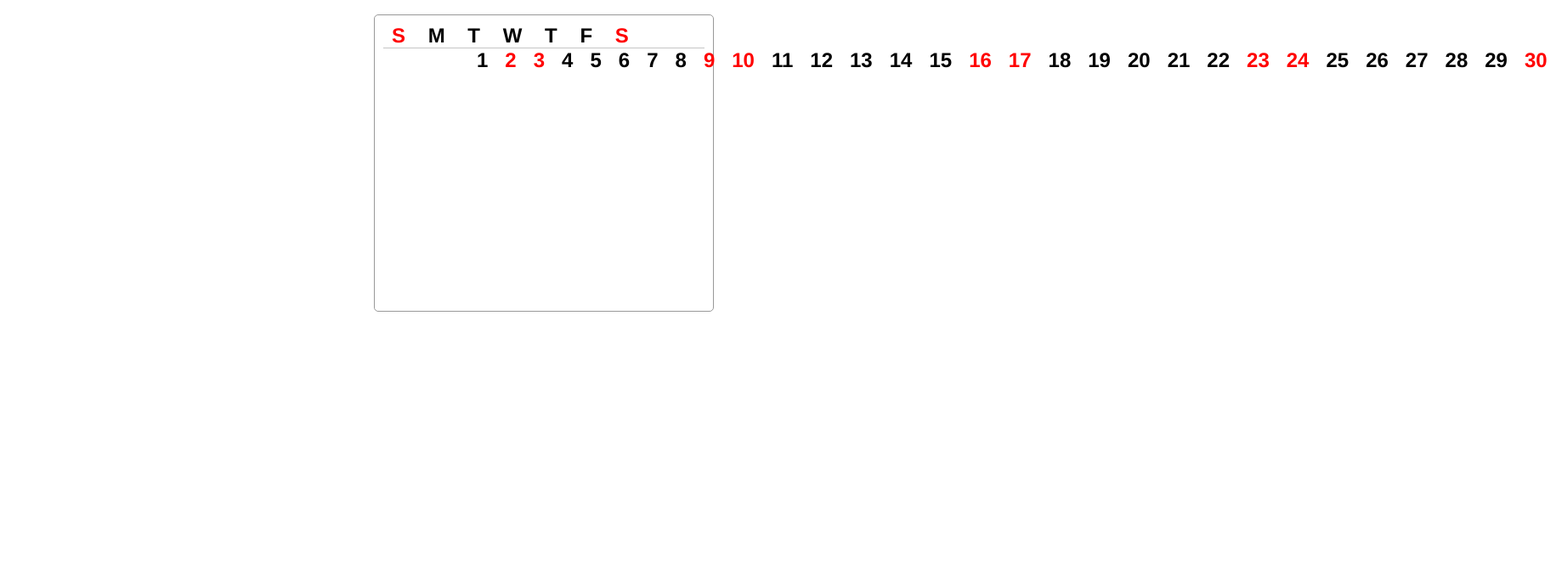
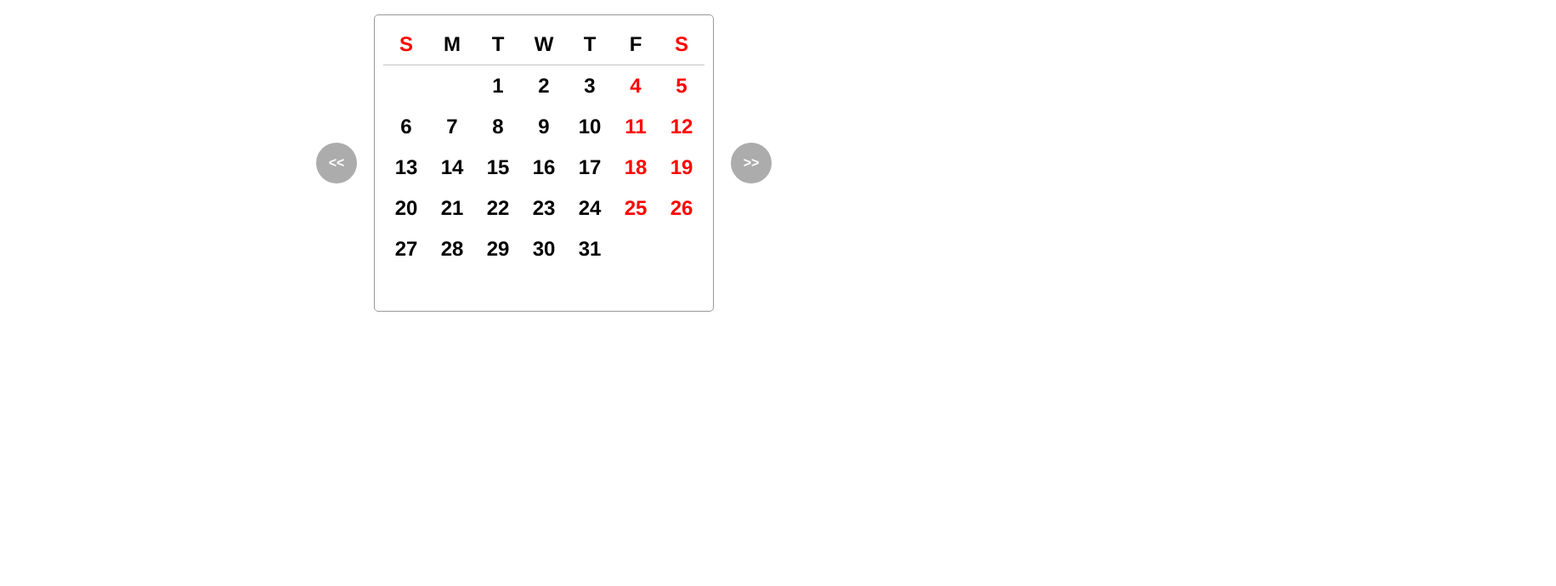
Before and after one commit to joeldarling/jdarling-cala-cal-challenge, a plain HTML site: page index.html in a window 1280 px wide. Shown: the part 110-800 px from the top of the page at 85% size, 1831 px wide, since content can reach past the window. Drawn offline with Linux system fonts and the light colour scheme.

Commit message:
start to modularize, allow changing of months

```diff
--- a/css/styles.css
+++ b/css/styles.css
@@ -1,3 +1,4 @@
+/* HTML styles */
 body {
   font-family: 'Helvetica';
   font-size: 1.5em;
@@ -14,6 +15,7 @@ hr {
   box-sizing: border-box;
 }
 
+/* Main layout styles */
 #main {
   display: flex;
   flex-direction: column;
@@ -24,16 +26,17 @@ hr {
   font-weight: 200;
 }
 
-.calendar-container {
-  display: flex;
-}
-
 #calendar {
   border: solid 1px #999;
   border-radius: 5px;
   width: 400px;
   height: 350px;
   padding: 10px;
+}
+
+/* Component styles */
+.row {
+  display: flex;
 }
 
 .grid-row {
@@ -50,3 +53,28 @@ hr {
 .weekend {
   color: red;
 }
+
+.button {
+  display: flex;
+  cursor: pointer;
+  flex-direction: column;
+  justify-content: center;
+  align-items: center;
+  align-self: center;
+  width: 48px;
+  height: 48px;
+  outline: none;
+  border: none;
+  background-color: #acacac;
+  color: white;
+  border-radius: 50%;
+  font-size: 1.0rem;
+  font-weight: 800;
+  margin: 0 20px;
+
+  transition: all 0.2s;
+}
+
+.button:hover {
+  background-color: #c4c4c4;
+}
--- a/index.html
+++ b/index.html
@@ -10,9 +10,10 @@
 <body>
   <div id="main">
       <h1 id="month-title"></h1>
+      <div class="row">
+        <button class="button" id="backButton"><<</button>
         <div id="calendar">
-
-        <div class="row">
+          <div class="grid-row">
             <span class="calendar-square weekend">S</span>
             <span class="calendar-square">M</span>
             <span class="calendar-square">T</span>
@@ -22,8 +23,9 @@
             <span class="calendar-square weekend">S</span>
           </div>
           <hr/>
-        <div id="days" class="row">
+          <div id="days" class="grid-row"></div>
         </div>
+        <button class="button" id="nextButton">>></button>
       </div>
   </div>
 
--- a/js/calendar.js
+++ b/js/calendar.js
@@ -9,14 +9,14 @@
     }
 
     getDay(day = 0) {
-      return new Date(this.getYear(), this.startDate.getMonth(), day).getDay();
+      return new Date(this.startDate.getFullYear(), this.startDate.getMonth(), day).getDay();
     }
 
-    getMonth() {
+    getMonthName() {
       return this.monthNames[this.startDate.getMonth()]
     }
 
-    getYear() {
+    getYearName() {
       return this.startDate.getFullYear();
     }
 
@@ -29,7 +29,7 @@
     }
 
     changeMonthByDelta(delta) {
-      this.startDate = new Date(this.startDate.getFullYear(), this.startDate.getMonth() + delta, 0);
+      this.startDate = new Date(this.startDate.getFullYear(), (this.startDate.getMonth() + 1) + delta, 0);
     }
 
     isWeekend(day) {
@@ -40,37 +40,61 @@
     toArray() {
       const array = [];
       for(let i = 0; i < this.getDaysInMonth(); i++) {
-        array.push(i);
+        array.push(i + 1);
       }
       return array;
     }
   }
 
-  function renderDay(day, isWeekend = false) {
-    return `<span class="calendar-square ${isWeekend ? 'weekend' : ''}">${day}</span>`;
-  }
-
   // wait for DOM to load, then render cal
   document.addEventListener("DOMContentLoaded", event => {
     let currentMonth = new DateHelper();
-    currentMonth.changeMonthByDelta(2)
 
     // save DOM elements for later
     const monthTitleEl = document.getElementById('month-title');
     const daysContainerEl = document.getElementById('days');
+    const backButton = document.getElementById('backButton');
+    const nextButton = document.getElementById('nextButton');
 
+    // add event handlers
+    backButton.onclick = () => {
+      currentMonth.changeMonthByDelta(-1);
+      renderCalendar();
+    }
+
+    nextButton.onclick = () => {
+      currentMonth.changeMonthByDelta(1);
+      renderCalendar();
+    }
+
+    // this gets called on DOM load, and also when we change month
     function renderCalendar() {
       // render month title
-      const monthTitle = `${currentMonth.getMonth()} ${currentMonth.getYear()}`
-      monthTitleEl.innerText = monthTitle;
+      renderMonthTitle(currentMonth, monthTitleEl);
 
       // render days
+      renderDays(currentMonth, daysContainerEl);
+    }
+
+    function renderDay(day, isWeekend = false) {
+      return `<span class="calendar-square ${isWeekend ? 'weekend' : ''}">${day}</span>`;
+    }
+
+    function renderMonthTitle(currentMonth, targetEl) {
+      const monthTitle = `${currentMonth.getMonthName()} ${currentMonth.getYearName()}`;
+
+      targetEl.innerText = monthTitle;
+    }
+
+    function renderDays(currentMonth, targetEL) {
       const spacerAmount = currentMonth.getFirstDayInMonth();
       const spacerEl = new Array(spacerAmount).fill('').map(renderDay).join('');
-      const days = currentMonth.toArray().map(day => renderDay(day + 1, currentMonth.isWeekend(day))).join('')
-      daysContainerEl.innerHTML = spacerEl + days;
+      const days = currentMonth.toArray().map(day => renderDay(day, currentMonth.isWeekend(day))).join('');
+
+      targetEL.innerHTML = spacerEl + days;
     }
 
+    // initial render
     renderCalendar();
 
   });
```
Lines whose indentation alone changed are shown as unchanged.
